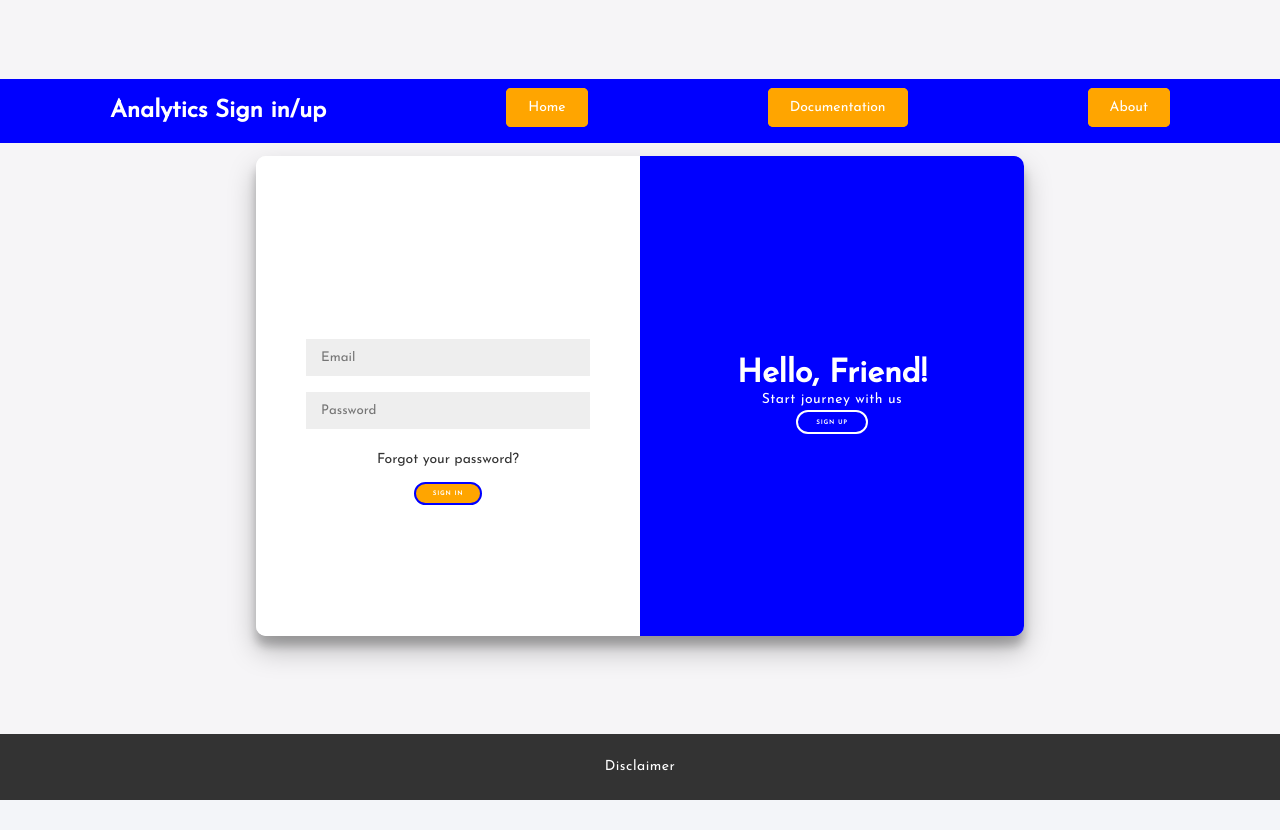
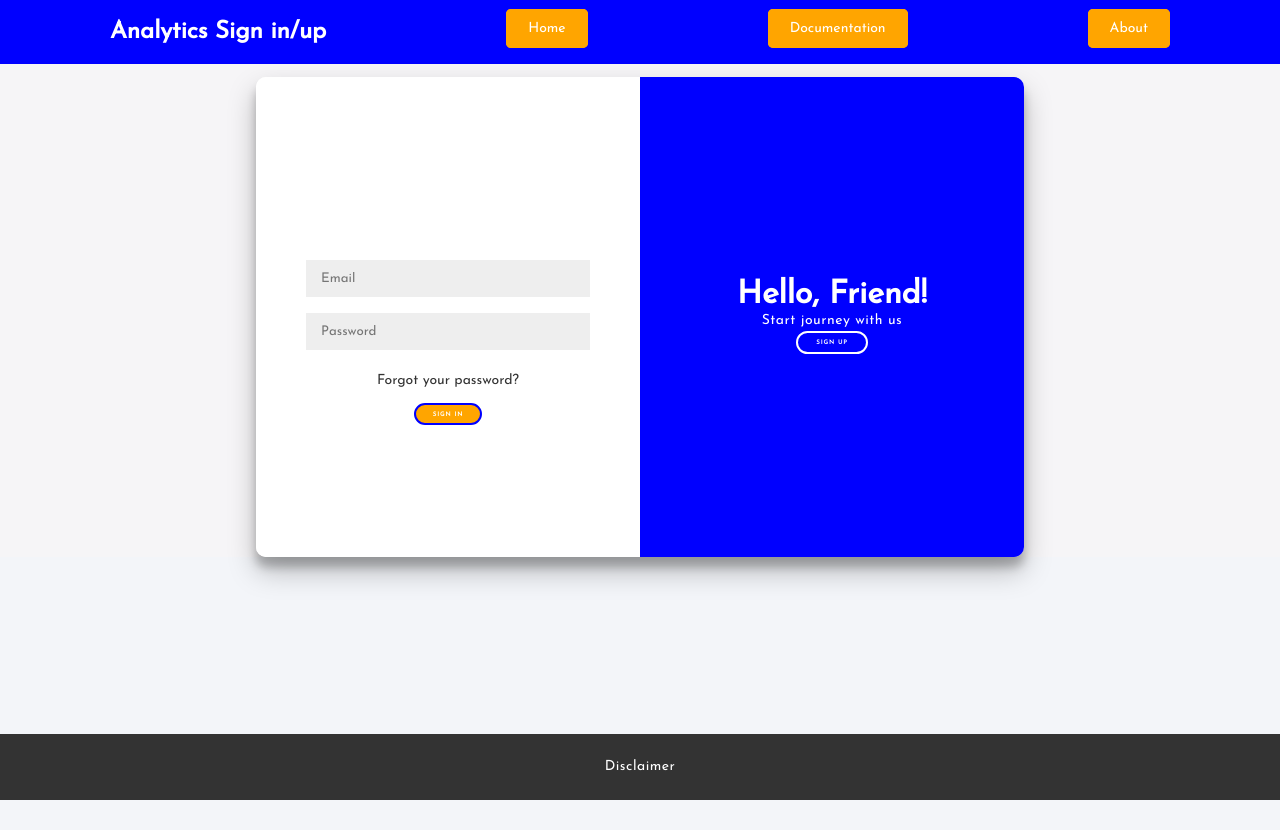
Before and after one commit to Sureshyarava/Crime_Data_Analysis, a React app: page /login in a window 1280 px wide. After the commit the page ends 800 px from the top, so only its background shows below. Built offline with nearby package versions, Linux system fonts and the light colour scheme.

Commit message:
changed Login page

```diff
--- a/src/Css/login.css
+++ b/src/Css/login.css
@@ -13,12 +13,9 @@ body, h1, h2, p, ul, li {
 	justify-content: center;
 	align-items: center;
 	flex-direction: column;
-	height: 100vh;
-	margin: -20px 0 50px;
   }
 
   .header-login {
-	margin-top:-3.5%;
 	width :100%;
 	margin-bottom: 1%;
   }
```
